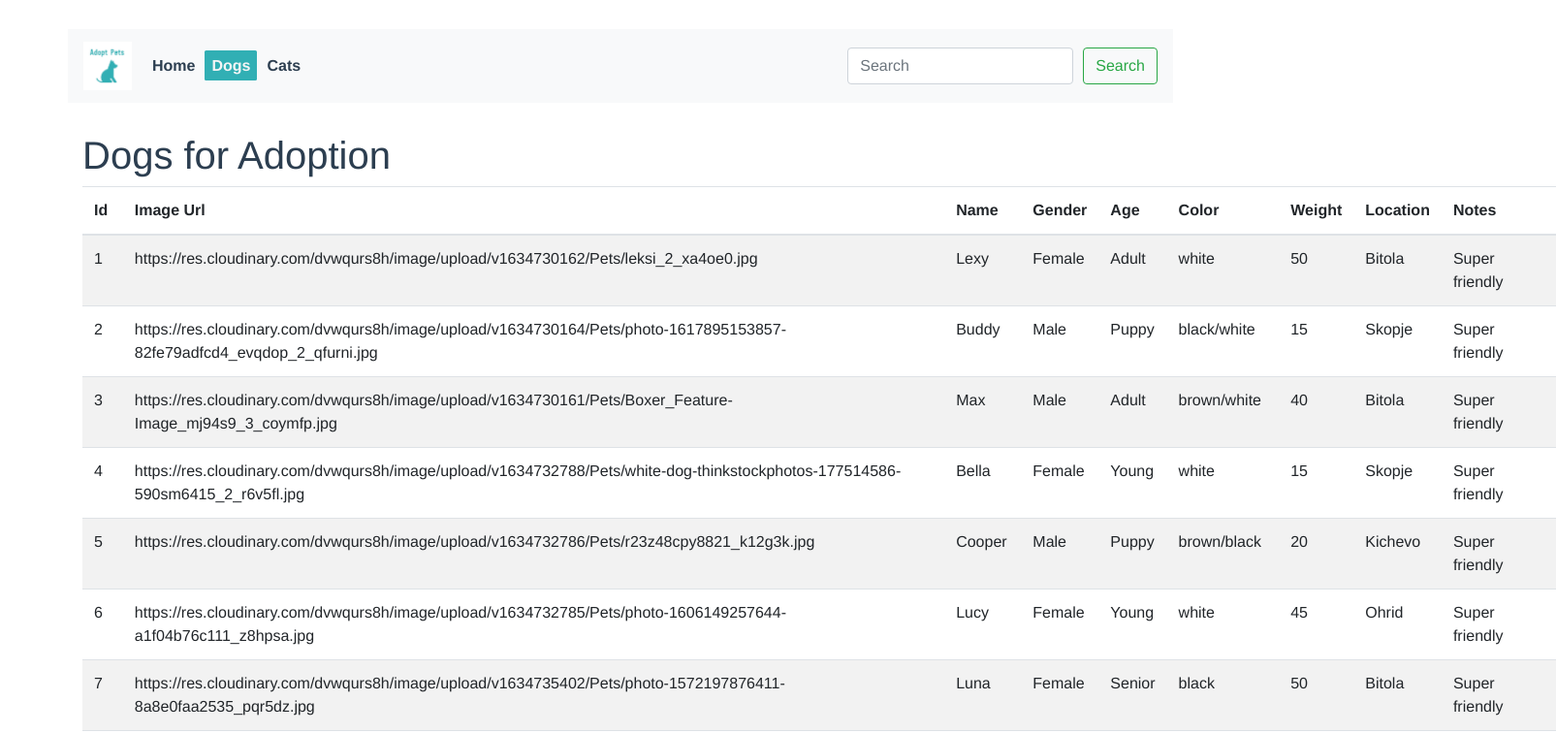
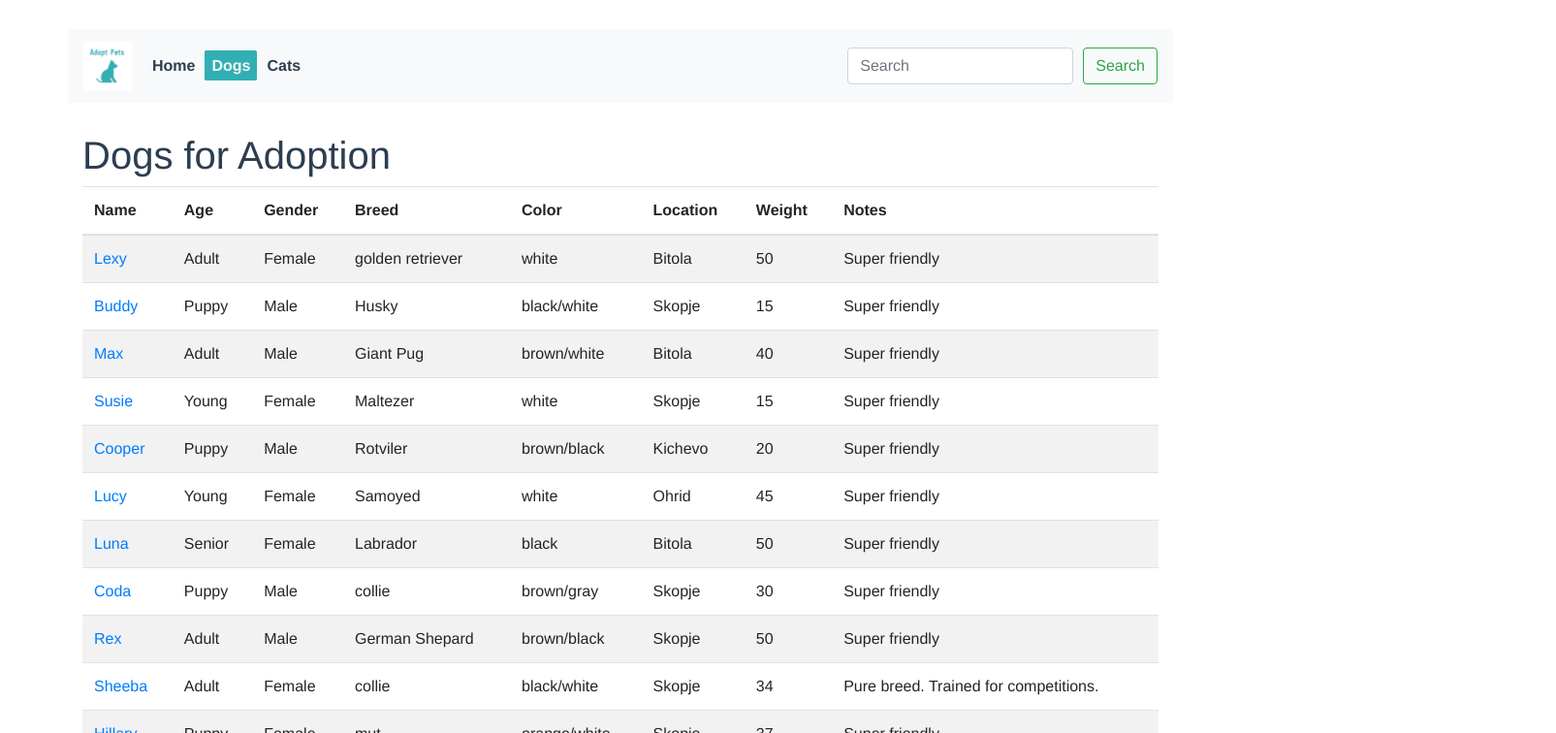
Before and after one commit to angelabosilkovska/Pets-Adoption-App, a Vue app: page /dogs in a window 1280 px wide. Shown: the top 756 px of the page at 97% size, 1605 px wide, since content can reach past the window. Built offline with nearby package versions, Linux system fonts and the light colour scheme.

Commit message:
new page for each dog

```diff
--- a/src/components/PetCards.vue
+++ b/src/components/PetCards.vue
@@ -22,7 +22,7 @@ export default {
   methods: {
     seePet() {
       console.log(this.data);
-      this.$router.push(`/pets/dogs/${this.data.name}`);
+      this.$router.push(`/pets/dogs/${this.data.id - 1}`);
     }
   }
 };
--- a/src/data/dogs.js
+++ b/src/data/dogs.js
@@ -2,9 +2,10 @@ export default [
   {
     id: 1,
     imageUrl:
-    "https://res.cloudinary.com/dvwqurs8h/image/upload/v1634730162/Pets/leksi_2_xa4oe0.jpg",
+      "https://res.cloudinary.com/dvwqurs8h/image/upload/v1634730162/Pets/leksi_2_xa4oe0.jpg",
     name: "Lexy",
     gender: "Female",
+    breed: "golden retriever",
     age: "Adult",
     color: "white",
     weight: 50,
@@ -17,6 +18,7 @@ export default [
       "https://res.cloudinary.com/dvwqurs8h/image/upload/v1634730164/Pets/photo-1617895153857-82fe79adfcd4_evqdop_2_qfurni.jpg",
     name: "Buddy",
     gender: "Male",
+    breed: "Husky",
     age: "Puppy",
     color: "black/white",
     weight: 15,
@@ -29,6 +31,7 @@ export default [
       "https://res.cloudinary.com/dvwqurs8h/image/upload/v1634730161/Pets/Boxer_Feature-Image_mj94s9_3_coymfp.jpg",
     name: "Max",
     gender: "Male",
+    breed: "Giant Pug",
     age: "Adult",
     color: "brown/white",
     weight: 40,
@@ -39,8 +42,9 @@ export default [
     id: 4,
     imageUrl:
       "https://res.cloudinary.com/dvwqurs8h/image/upload/v1634732788/Pets/white-dog-thinkstockphotos-177514586-590sm6415_2_r6v5fl.jpg",
-    name: "Bella",
+    name: "Susie",
     gender: "Female",
+    breed: "Maltezer",
     age: "Young",
     color: "white",
     weight: 15,
@@ -53,6 +57,7 @@ export default [
       "https://res.cloudinary.com/dvwqurs8h/image/upload/v1634732786/Pets/r23z48cpy8821_k12g3k.jpg",
     name: "Cooper",
     gender: "Male",
+    breed: "Rotviler",
     age: "Puppy",
     color: "brown/black",
     weight: 20,
@@ -65,6 +70,7 @@ export default [
       "https://res.cloudinary.com/dvwqurs8h/image/upload/v1634732785/Pets/photo-1606149257644-a1f04b76c111_z8hpsa.jpg",
     name: "Lucy",
     gender: "Female",
+    breed: "Samoyed",
     age: "Young",
     color: "white",
     weight: 45,
@@ -77,6 +83,7 @@ export default [
       "https://res.cloudinary.com/dvwqurs8h/image/upload/v1634735402/Pets/photo-1572197876411-8a8e0faa2535_pqr5dz.jpg",
     name: "Luna",
     gender: "Female",
+    breed: "Labrador",
     age: "Senior",
     color: "black",
     weight: 50,
@@ -89,6 +96,7 @@ export default [
       "https://res.cloudinary.com/dvwqurs8h/image/upload/v1634735403/Pets/yorkshire-terrier-i2-sz6_2_i5th02.jpg",
     name: "Coda",
     gender: "Male",
+    breed: "collie",
     age: "Puppy",
     color: "brown/gray",
     weight: 30,
@@ -101,6 +109,7 @@ export default [
       "https://res.cloudinary.com/dvwqurs8h/image/upload/v1634735403/Pets/IMG_2057-scaled_bpk28v.jpg",
     name: "Rex",
     gender: "Male",
+    breed: "German Shepard",
     age: "Adult",
     color: "brown/black",
     weight: 50,
@@ -136,7 +145,7 @@ export default [
   {
     id: 12,
     imageUrl:
-    "https://res.cloudinary.com/dvwqurs8h/image/upload/v1635331449/Pets/image_dygfk3.jpg",
+      "https://res.cloudinary.com/dvwqurs8h/image/upload/v1635331449/Pets/image_dygfk3.jpg",
     name: "Zeus",
     breed: "afghan hound",
     gender: "Male",
@@ -149,7 +158,7 @@ export default [
   {
     id: 13,
     imageUrl:
-    "https://res.cloudinary.com/dvwqurs8h/image/upload/v1635331562/Pets/Red-Golden-Lab-in-Field_tsvm1o.jpg",
+      "https://res.cloudinary.com/dvwqurs8h/image/upload/v1635331562/Pets/Red-Golden-Lab-in-Field_tsvm1o.jpg",
     name: "Katie",
     breed: "golden retriever",
     gender: "Female",
@@ -158,6 +167,5 @@ export default [
     weight: 44,
     location: "Struga",
     notes: "Super friendly"
-  },
-
+  }
 ];
--- a/src/views/Cats.vue
+++ b/src/views/Cats.vue
@@ -3,7 +3,7 @@
     <h1>Cats for Adoption</h1>
     <b-table striped hover :items="cats">
       <template #cell(name)="data">
-        <router-link :to="`/pets/cat/${data.value}`">
+        <router-link :to="`/pets/cats/${data.index}`">
           {{ data.value }}
         </router-link>
       </template>
--- a/src/views/Dogs.vue
+++ b/src/views/Dogs.vue
@@ -1,10 +1,10 @@
 <template>
   <div>
     <h1>Dogs for Adoption</h1>
-    <b-table striped hover :items="dogs">
-      <template #cell(Petname)="data">
-        <router-link :to="`/pets/dogs/${data.value}`">
-         {{ data.value }}
+    <b-table striped hover :fields="fields" :items="dogs">
+      <template #cell(name)="data">
+        <router-link :to="`/pets/dogs/${data.index}`">
+          {{ data.value }}
         </router-link>
       </template>
     </b-table>
@@ -16,7 +16,19 @@ import { mapState } from "vuex";
 
 export default {
   data() {
-    return {};
+    return {
+      fields: [
+        "name",
+        "age",
+        "gender",
+        "breed",
+        "color",
+        "location",
+        "weight",
+        "notes"
+      ],
+      dogID: ""
+    };
   },
   computed: {
     ...mapState(["dogs"])
--- a/src/views/Pet.vue
+++ b/src/views/Pet.vue
@@ -1,21 +1,30 @@
 <template>
   <div>
-      <h1>Pets</h1>
+    <h1>{{ animal.name }} ({{ $route.params.species }})</h1>
+    <img :src="animal.imageUrl" height="230px" width="200px" />
+    <p>Age: {{ animal.age }}</p>
+    <p>Breed: {{ animal.breed }}</p>
   </div>
 </template>
 
 <script>
+import { mapState } from "vuex";
+
 export default {
-    name: "pets",
-
-    data() {
-        return {
-            destinationID:this.$route.params.id
-        }
-    }
-}
+  data() {
+    return {
+      animal: {}
+    };
+  },
+  created() {},
+  computed: {
+    ...mapState(["cats", "dogs"])
+  },
+  mounted() {
+    const animal = this[this.$route.params.species][this.$route.params.id];
+    this.animal = animal;
+  }
+};
 </script>
 
-<style>
-
-</style>
+<style></style>
```
